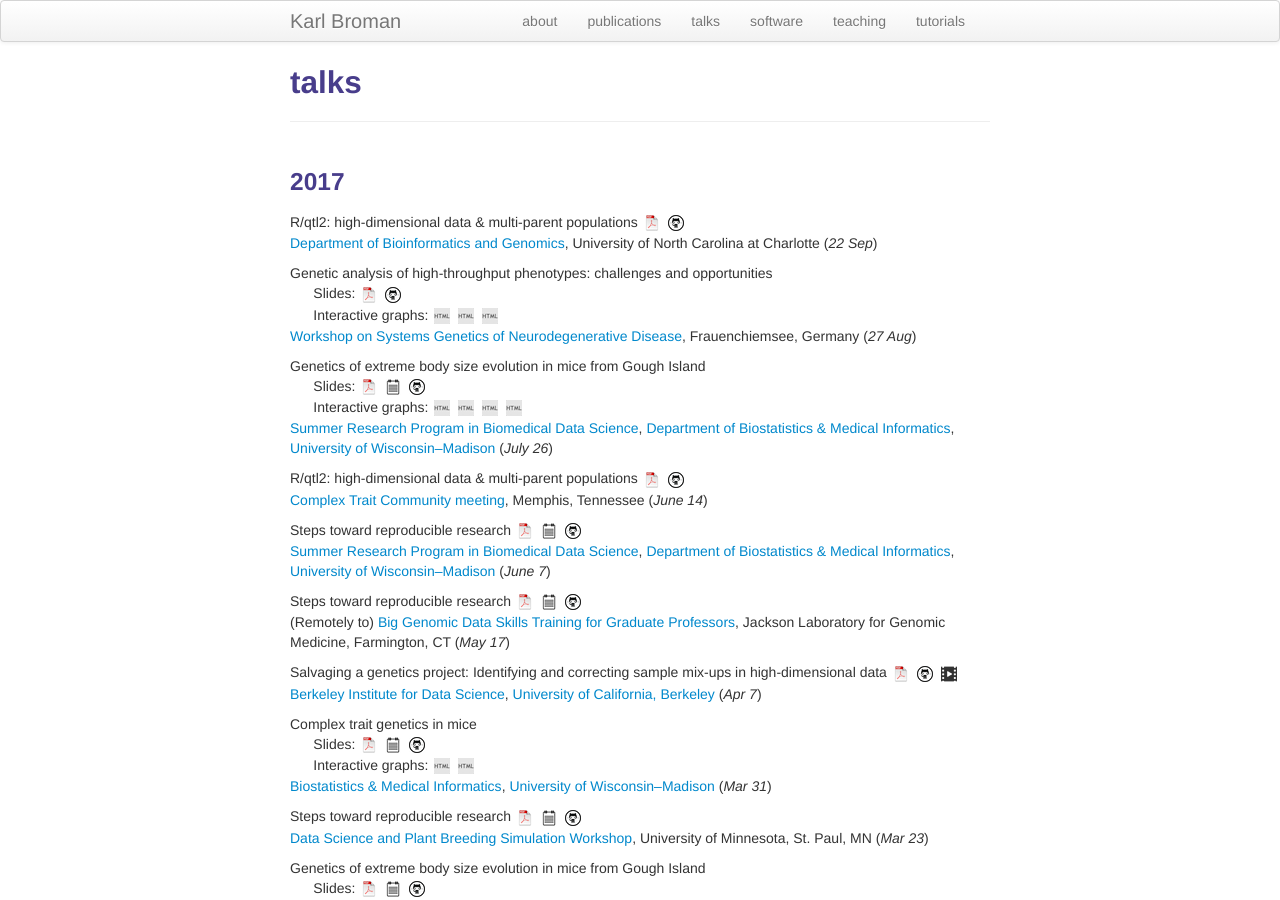
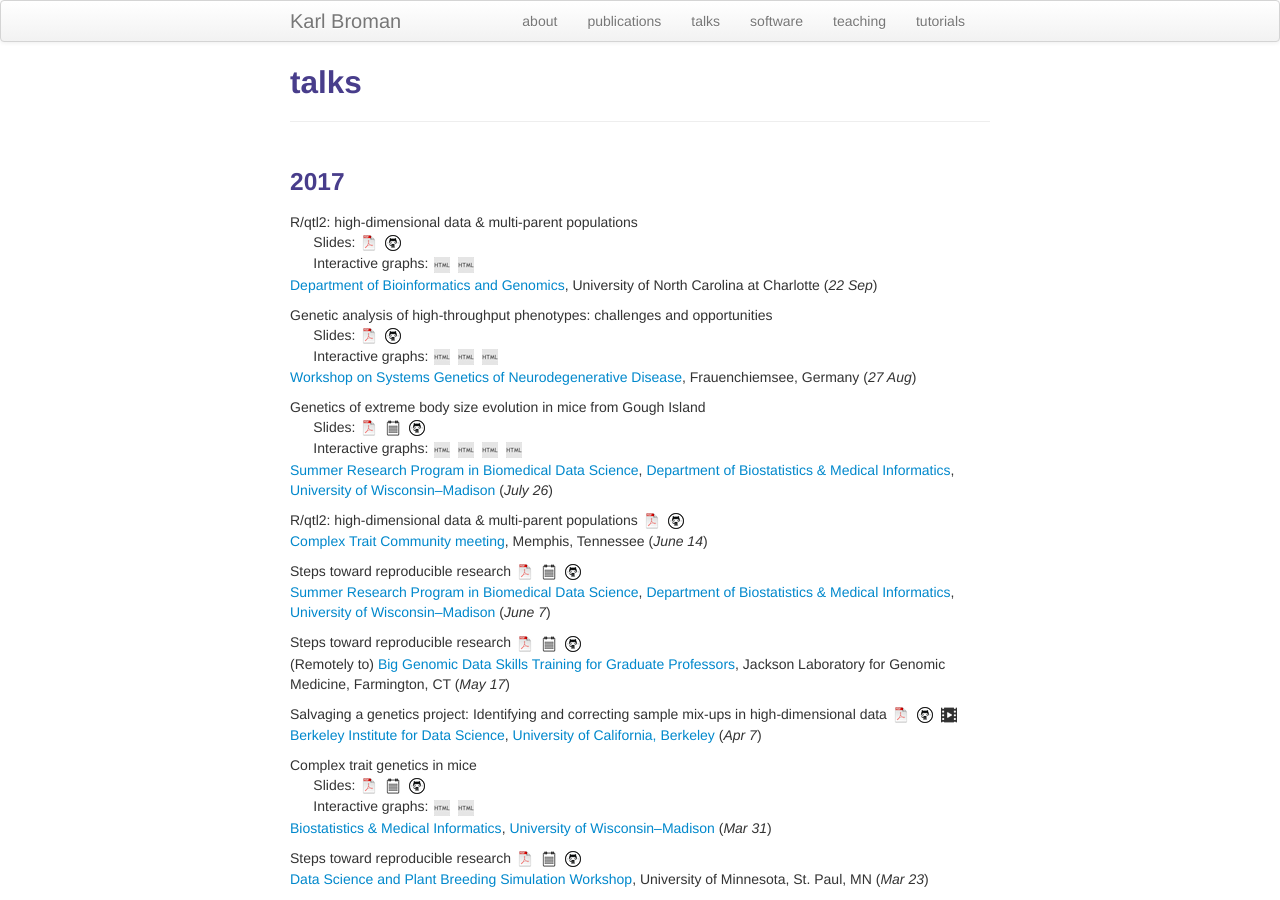
Before and after one commit to kbroman/kbroman.github.io, a Jekyll site: the page built from pages/talks.md, in a window 1280 px wide and 900 px high. Built offline with Jekyll 4.4.1, drawn with Linux system fonts in a browser that asks for light colours.

Commit message:
pages/talks: Add links to interactive graphs for UNCC talk

```diff
--- a/pages/talks.md
+++ b/pages/talks.md
@@ -8,9 +8,14 @@ description: Karl Broman's talks
 
 ###  2017
 
-R/qtl2: high-dimensional data & multi-parent populations
+R/qtl2: high-dimensional data & multi-parent populations <br/>
+&nbsp; &nbsp; &nbsp; Slides:
 [![pdf](icons16/pdf-icon.png)](https://www.biostat.wisc.edu/~kbroman/presentations/rqtl2_uncc2017.pdf)
 [![github](icons16/github-icon.png)](https://github.com/kbroman/Talk_UNCC2017)<br/>
+&nbsp; &nbsp; &nbsp; Interactive graphs:
+[![lod curves](icons16/html-icon.png)](https://bit.ly/lod_and_effect)
+[![many box plots](icons16/html-icon.png)](https://bit.ly/many_boxplots)
+<br/>
 [Department of Bioinformatics and Genomics](http://bioinformatics.uncc.edu/),
 University of North Carolina at Charlotte (_22 Sep_)
 
```
